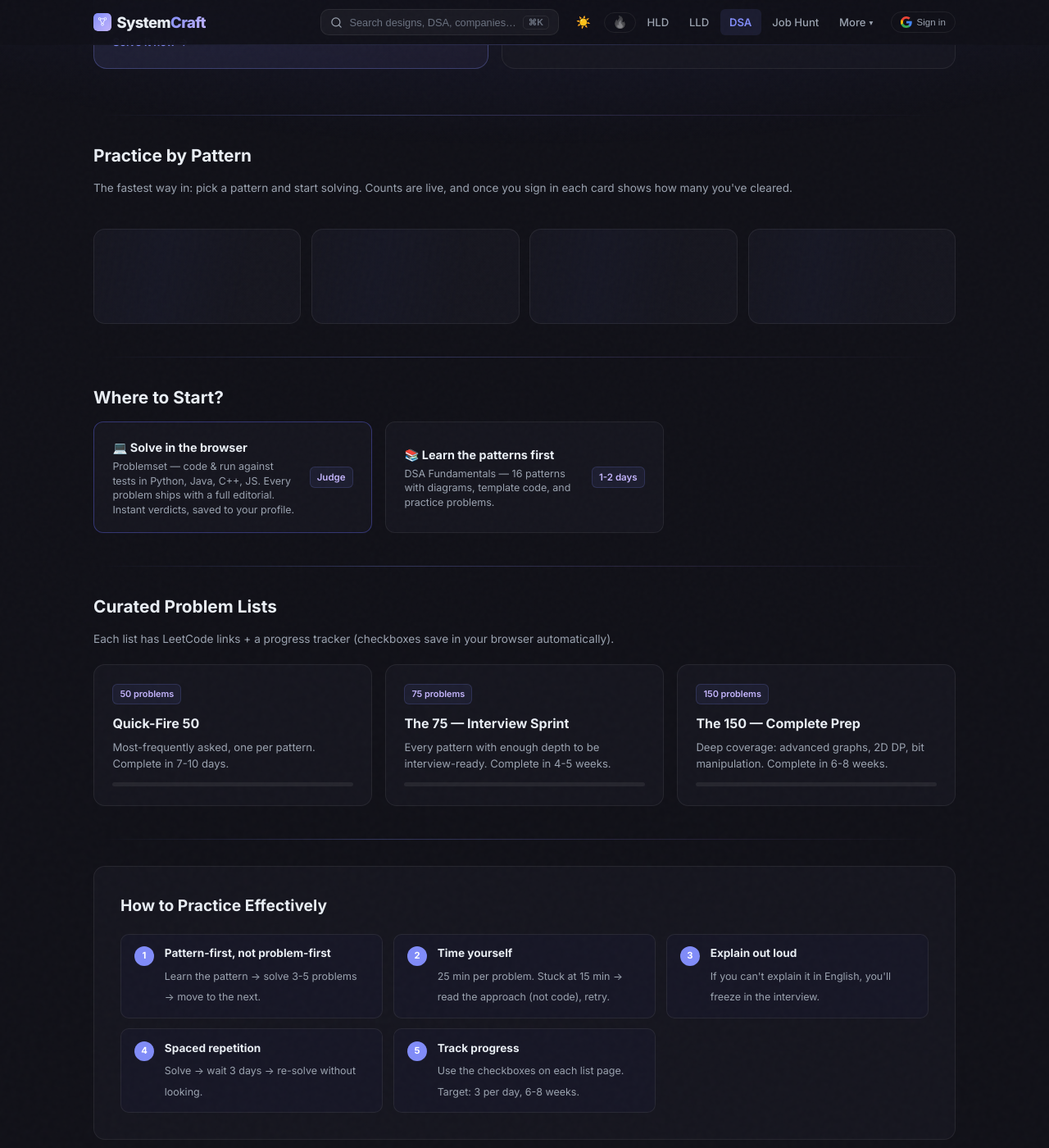
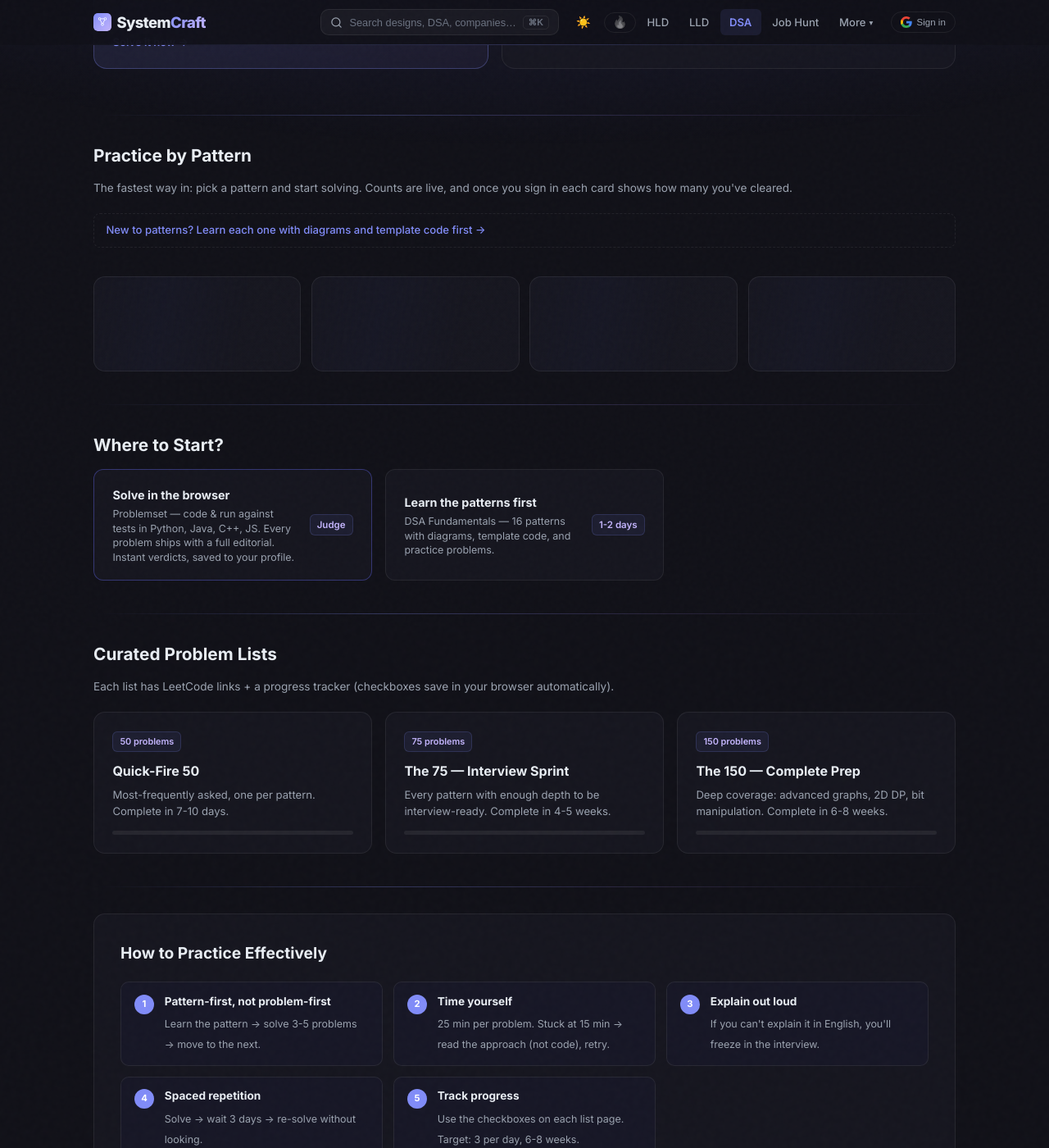
Before and after one commit to iluzn/HLD-Designs, a Jekyll site: the page built from pages/dsa.html, in a window 1280 px wide and 1400 px high, scrolled down 529 px. Shown: the whole window at 82% size. Built offline with Jekyll 4.4.1, drawn with Linux system fonts in a browser that asks for light colours; comment, search, counter and statistics services are not loaded.

Commit message:
fix(ux): Remove emojis + add prominent fundamentals link on DSA page
- Removed emoji icons from DSA Fundamentals card grid (cleaner look)
- Removed emojis from DSA 'Where to Start' cards
- Added a dashed-border banner link 'New to patterns? Learn each one...'
  directly below the Practice by Pattern heading, making it impossible
  to miss before the pattern grid loads

```diff
--- a/pages/dsa.html
+++ b/pages/dsa.html
@@ -90,6 +90,7 @@ permalink: /dsa/
 <div class="section">
     <h2 class="section-title">Practice by Pattern</h2>
     <p class="section-sub">The fastest way in: pick a pattern and start solving. Counts are live, and once you sign in each card shows how many you've cleared.</p>
+    <a href="/dsa-fundamentals/" class="dsaf-banner">New to patterns? Learn each one with diagrams and template code first →</a>
     <div class="diff-chips" id="dsa-diff-chips"></div>
     <div class="pattern-grid" id="dsa-patterns">
         <div class="pat-skeleton"></div><div class="pat-skeleton"></div><div class="pat-skeleton"></div><div class="pat-skeleton"></div>
@@ -102,14 +103,14 @@ permalink: /dsa/
     <div class="start-grid">
         <a class="start-card" href="/problemset" style="border-color:rgba(99,102,241,0.4);">
             <div class="start-card-body">
-                <strong>💻 Solve in the browser</strong>
+                <strong>Solve in the browser</strong>
                 <p>Problemset — code &amp; run against tests in Python, Java, C++, JS. Every problem ships with a full editorial. Instant verdicts, saved to your profile.</p>
             </div>
             <div class="start-card-time">Judge</div>
         </a>
         <a class="start-card" href="/dsa-fundamentals">
             <div class="start-card-body">
-                <strong>📚 Learn the patterns first</strong>
+                <strong>Learn the patterns first</strong>
                 <p>DSA Fundamentals — 16 patterns with diagrams, template code, and practice problems.</p>
             </div>
             <div class="start-card-time">1-2 days</div>
@@ -266,6 +267,8 @@ nav a.active { color: var(--accent); background: rgba(129,140,248,0.1); font-wei
 .section { position: relative; z-index: 1; max-width: 1100px; margin: 0 auto; padding: 0 1.5rem 2.5rem; }
 .section-title { font-size: 1.3rem; font-weight: 700; color: var(--text); margin-bottom: 0.8rem; }
 .section-sub { font-size: 0.85rem; color: var(--text-muted); margin-bottom: 1.2rem; }
+.dsaf-banner { display: block; font-size: 0.82rem; font-weight: 500; color: var(--accent); text-decoration: none; padding: 0.6rem 0.9rem; border: 1px dashed var(--border); border-radius: 8px; margin-bottom: 1rem; transition: border-color 0.2s, background 0.2s; }
+.dsaf-banner:hover { border-color: var(--accent); background: rgba(129,140,248,0.06); }
 
 /* Start here */
 .start-here { display: flex; align-items: center; gap: 1rem; background: var(--card-bg); border: 1px solid var(--border); border-radius: 12px; padding: 1.2rem 1.5rem; text-decoration: none; color: var(--text); transition: border-color 0.3s, transform 0.2s; }
```
Also changed, not shown: pages/dsa-fundamentals.md (+0 -17 lines).
